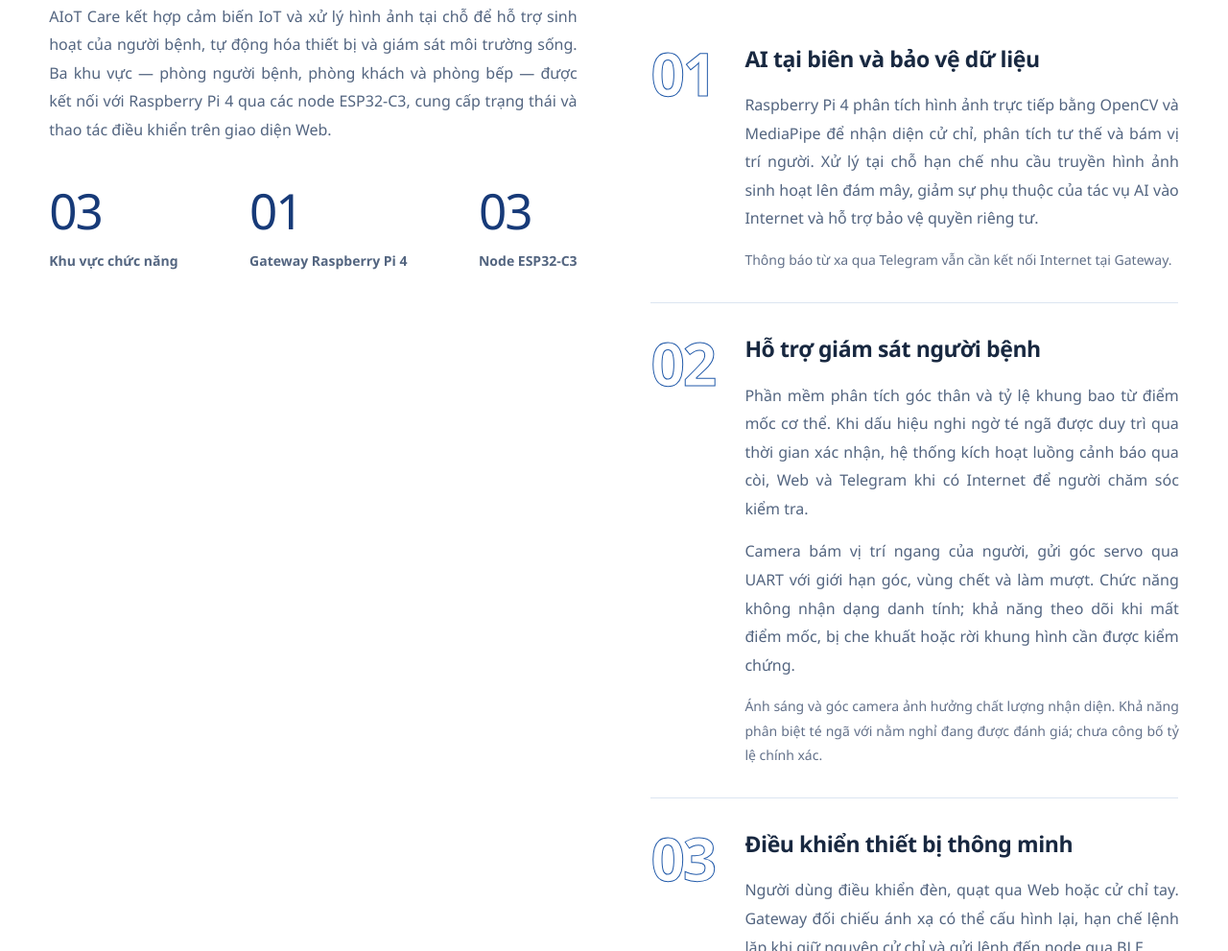
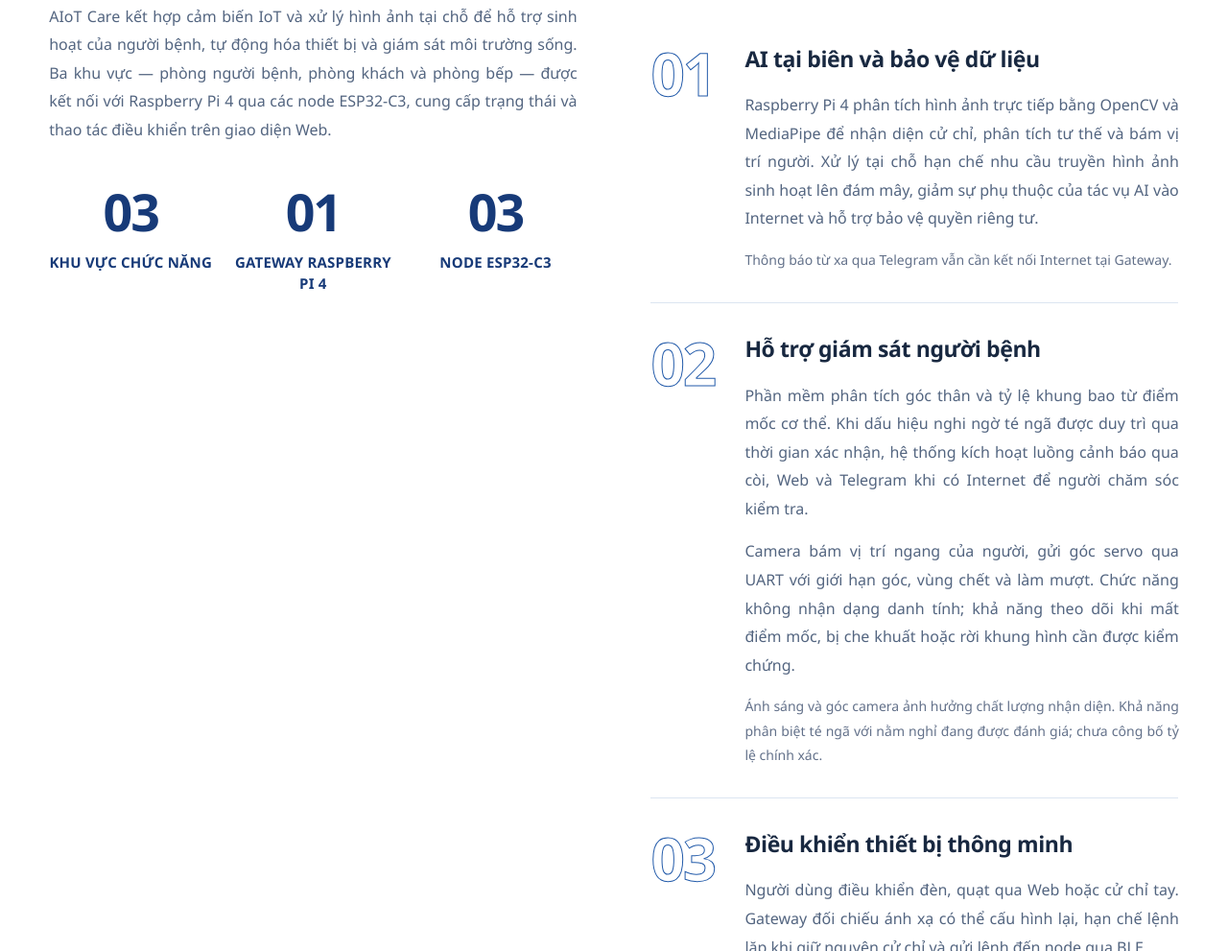
Before and after one commit to huudien1411/aiot-care, a plain HTML site: page index.html in a window 1280 px wide. Shown: the part 1021-2012 px from the top of the page at 96% size. Drawn offline with Linux system fonts and the light colour scheme.

Commit message:
Align and emphasize uppercase system fact labels

```diff
--- a/index.html
+++ b/index.html
@@ -6,7 +6,7 @@
   <meta name="description" content="AIoT Care — Đồ án giải pháp nhà ở thông minh an toàn và hỗ trợ người bệnh dựa trên IoT và AI, Trường Đại học Công nghiệp TP. Hồ Chí Minh.">
   <meta name="theme-color" content="#234394">
   <title>AIoT Care | Nhà ở thông minh hỗ trợ người bệnh</title>
-  <link rel="stylesheet" href="style.css?v=layout-10">
+  <link rel="stylesheet" href="style.css?v=layout-11">
 </head>
 <body>
   <a class="skip-link" href="#main-content">Bỏ qua điều hướng</a>
--- a/style.css
+++ b/style.css
@@ -470,3 +470,9 @@ html:not(.menu-ready) .institution{position:relative;inset:auto}
 .model-descriptions>li>p{margin:0}
 @media(max-width:850px){.model-descriptions .model-item-heading{gap:12px}.model-descriptions .model-item-number{flex-basis:42px;font-size:36px}.model-descriptions .model-room{font-size:13px}.model-descriptions .model-title-group h3{font-size:18px}}
 @media(max-width:600px){.model-descriptions>li{gap:15px}.model-descriptions .model-item-heading{min-height:0;gap:14px}.model-descriptions .model-item-number{flex-basis:46px;font-size:40px}.model-descriptions .model-room{font-size:14px}.model-descriptions .model-title-group h3{font-size:20px}}
+/* Balance specification labels with their numbers. */
+.system-facts{display:grid;grid-template-columns:repeat(3,minmax(0,1fr));gap:20px;align-items:start}
+.system-facts>p{align-items:center;text-align:center;gap:12px;min-width:0}
+.system-facts strong{font-size:clamp(46px,4.2vw,58px);font-weight:650;line-height:1.1}
+.system-facts span{font-size:15px;font-weight:750;line-height:1.5;letter-spacing:.2px;text-transform:uppercase;color:#173A78;max-width:190px}
+@media(max-width:600px){.system-facts{gap:12px}.system-facts>p{gap:9px}.system-facts strong{font-size:43px}.system-facts span{font-size:12px;line-height:1.45;letter-spacing:0}}
```
